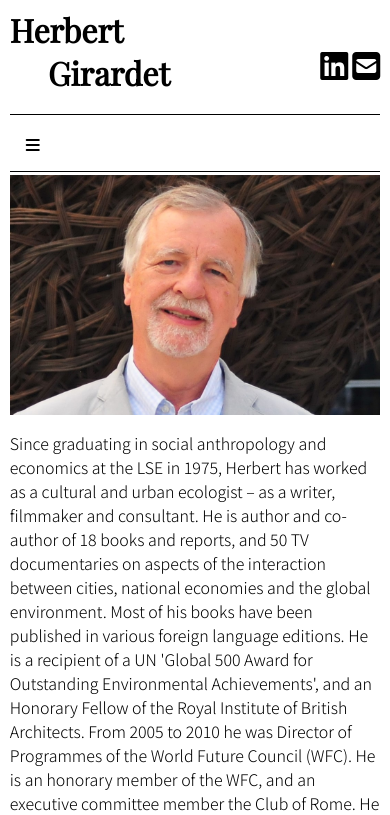
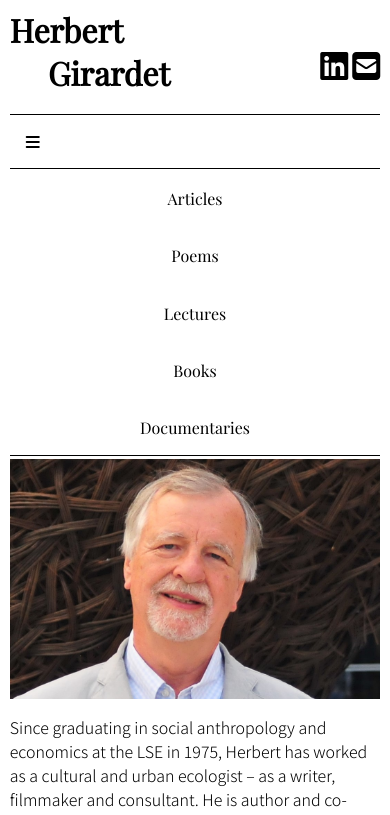
Before and after one commit to mgirar84/janny-website, a React (Create React App) app: page / in a window 390 px wide. Shown: the top 815 px of the page. Built offline with nearby package versions, Linux system fonts and the light colour scheme.

Commit message:
nav bar responsiveness WIP

```diff
--- a/src/Navigation/Navigation.js
+++ b/src/Navigation/Navigation.js
@@ -4,20 +4,23 @@ import {Link} from 'react-router-dom'
 
 class Navigation extends React.Component {
 
-    myFunction() {
-        var x = document.getElementsByClassName("buttonsContainer");
-        if (x.id === "topNav") {
-          x.id += " responsive";
-        } else {
-          x.id = "topNav";
-        }
-    }
+    // navBarFunction () {
+    //     var x = document.getElementsByClassName("dropdown")
+    //     if (x.classname === "dropdown") {
+    //         x.classname += " responsive";
+    //     } else {
+    //         x.classname = "dropdown";
+    //     }
+    // }
 
 	render() {
         return (
-            <div class="buttonsContainer" id="topnav">
+            <div class="buttonsContainer">
+                <a href="javascript:void(0);" class="icon">
+                    <i class="fa fa-bars"></i>
+                </a>
                 <div class="dropdown">
-                    <button class="dropbtn" id="topnav">Articles</button>
+                    <button class="dropbtn">Articles</button>
                     <div class="dropdownContent">
                         <Link to="/articles/green-planet"><p>Green Planet</p></Link>
                         <Link to="/articles/cities"><p>Sustainable Cities</p></Link>
@@ -25,7 +28,7 @@ class Navigation extends React.Component {
                     </div>
                 </div>
                 <div class="dropdown">
-                    <button class="dropbtn" id="topnav">Poems</button>
+                    <button class="dropbtn">Poems</button>
                     <div class="dropdownContent">
                         <Link to="/poems/poem1"><p>Poem1</p></Link>
                         <Link to="/poems/poem2"><p>Poem2</p></Link>
@@ -33,14 +36,14 @@ class Navigation extends React.Component {
                     </div>
                 </div>
                 <div class="dropdown">
-                    <button class="dropbtn" id="topnav">Lectures</button>
+                    <button class="dropbtn">Lectures</button>
                     <div class="dropdownContent">
                         <Link to="/lectures/lecture1"><p>Lecture1</p></Link>
                         <Link to="/lectures/lecture2"><p>Lecture2</p></Link>
                     </div>
                 </div>
                 <div class="dropdown">
-                    <Link to="/books"><button class="dropbtn nonListLink" id="topnav">Books</button></Link>
+                    <Link to="/books"><button class="dropbtn nonListLink">Books</button></Link>
                     {/* <div class="dropdownContent">
                         <Link to="/books/Earthrise"><p>Earthrise</p></Link>
                         <Link to="/books/book2"><p>Book2</p></Link>
@@ -48,16 +51,13 @@ class Navigation extends React.Component {
                     </div> */}
                 </div>
                 <div class="dropdown">
-                    <button class="dropbtn" id="topnav">Documentaries</button>
+                    <button class="dropbtn">Documentaries</button>
                     <div class="dropdownContent">
                         <Link to="/documentaries/jungle-pharmacy"><p>Jungle Pharmacy</p></Link>
                         <Link to="/documentaries/doc2"><p>Doc2</p></Link>
                         <Link to="/documentaries/doc3"><p>Doc3</p></Link>
                     </div>
                 </div>
-                <a href="javascript:void(0);" class="icon" id="topnav" onclick={this.myFunction()}>
-                    <i class="fa fa-bars"></i>
-                </a>
             </div>
         )
 	}
--- a/src/Navigation/Navigation.scss
+++ b/src/Navigation/Navigation.scss
@@ -7,12 +7,13 @@
     border-bottom: black 0.1em solid;
     font-family: 'Playfair Display', serif;
     @media screen and (max-width: 600px) {
-        .responsive {
+        display: grid;
+        grid-template-columns: none;
+        grid-template-rows: 1fr 1fr 1fr 1fr 1fr 1fr;
+        position: relative;
+        text-align: left;
+        &:active {
             display: grid;
-            grid-template-columns: none;
-            grid-template-rows: 1fr 1fr 1fr 1fr 1fr;
-            position: relative;
-            text-align: left;
         }
     }
     .icon {
@@ -20,11 +21,9 @@
         padding: 16px;
         font-size: 16px;
         color: black;
+        border-bottom: black 0.1em solid;
         @media screen and (max-width: 600px) {
             display: block;
-            .responsive {
-                position: relative;
-            }
         }
     }
     .dropdown {
@@ -49,15 +48,6 @@
             width: 100%;
             text-align: center;
             font-family: 'Playfair Display', serif;
-            @media screen and (max-width: 600px) {
-                display: none;
-                .responsive {
-                    position: relative;
-                    float: none;
-                    display: block;
-                    text-align: left;
-                }
-            }
         }
         .nonListLink {
             &:hover {
```
